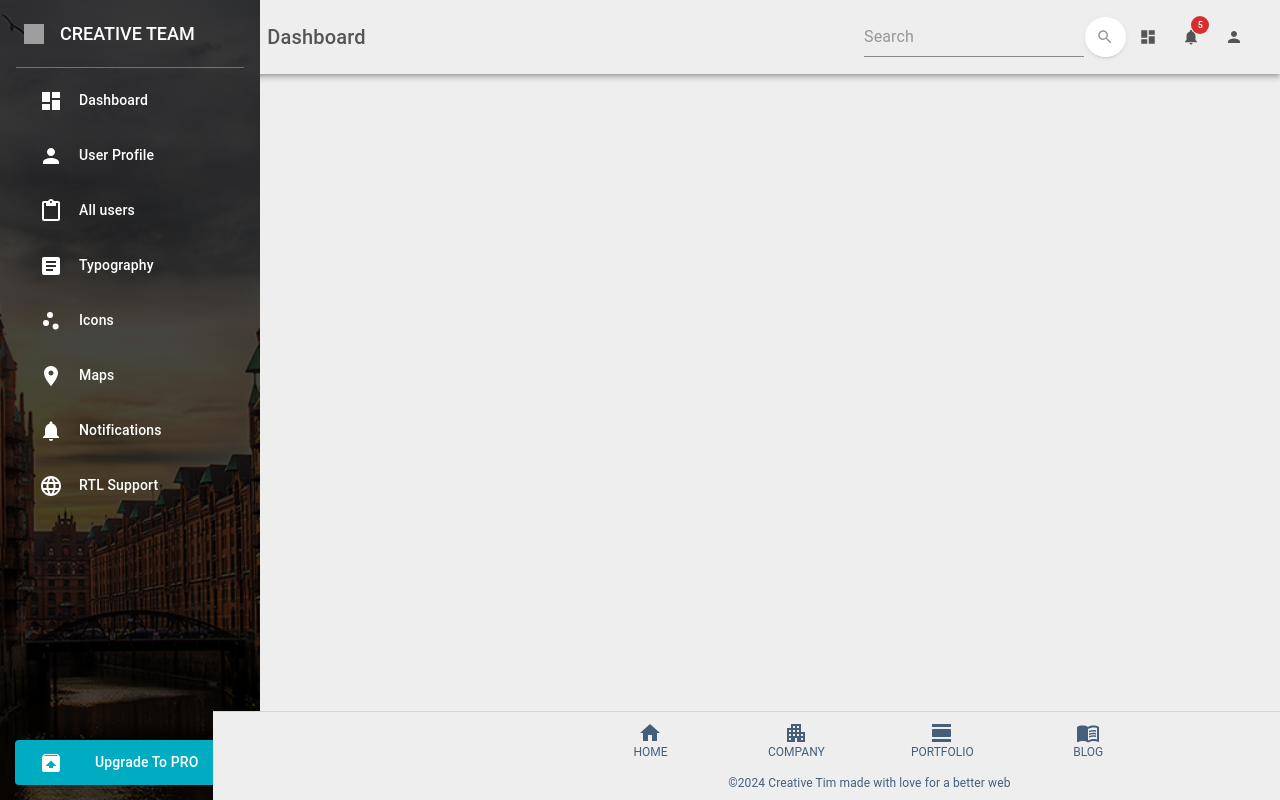
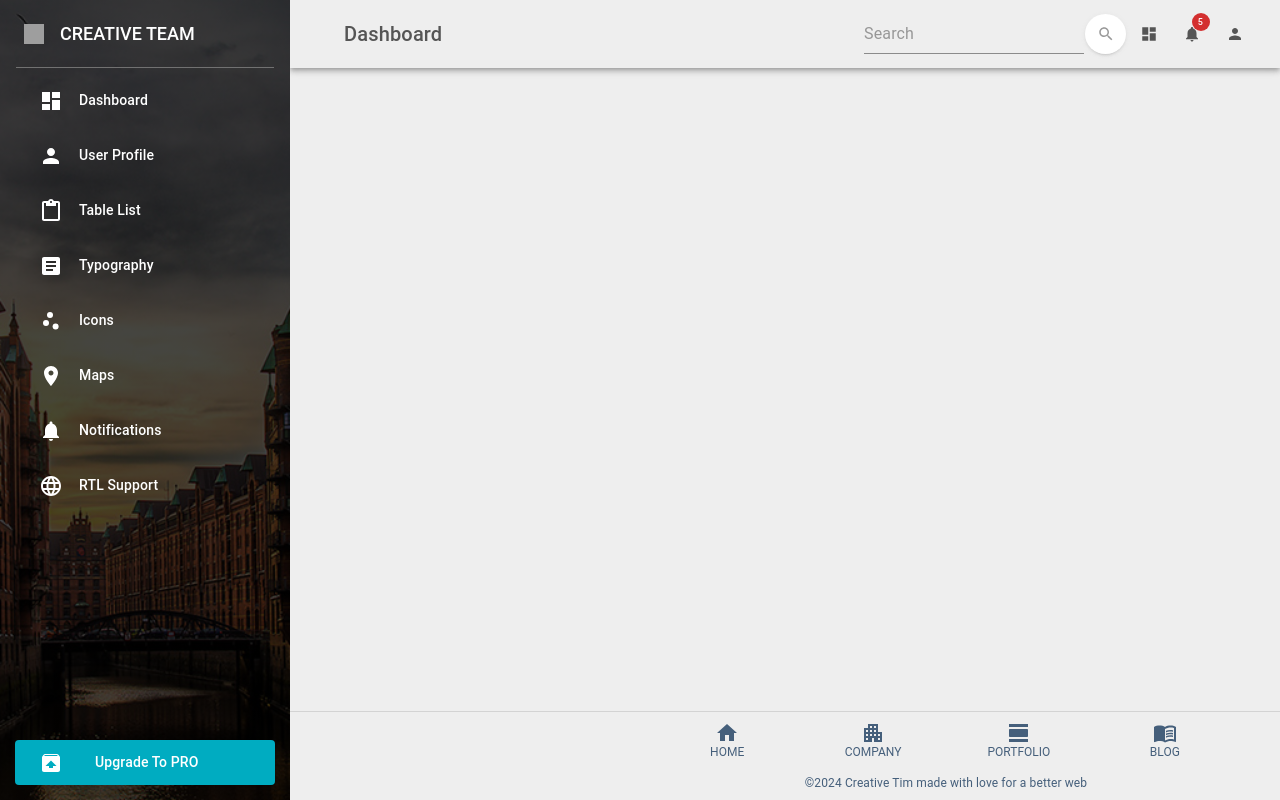
Before and after one commit to Robert-gut/admin_panel, a React (Vite) app: page /admin in a window 1280 px wide. Built offline with nearby package versions, Linux system fonts and the light colour scheme; grey boxes are pictures that could not be loaded.

Commit message:
fixed Sidebar

```diff
--- a/src/components/Header/Header.tsx
+++ b/src/components/Header/Header.tsx
@@ -15,7 +15,6 @@ import Link from '@mui/material/Link';
 import ButtonBase from '@mui/material/ButtonBase';
 import Divider from '@mui/material/Divider';
 import Button from '@mui/material/Button';
-import IconButton from '@mui/material/IconButton';
 import SearchIcon from '@mui/icons-material/Search';
 import './Header.css'
 
@@ -153,7 +152,7 @@ export default function Header() {
 
   return (
     <Box sx={{ flexGrow: 1 }}>
-      <AppBar position="static" sx={{ backgroundColor: '#eee', color: '#555', padding: '5px 0' }}>
+      <AppBar position="static" sx={{ backgroundColor: '#eee', color: '#555', padding: '2px 0' }}>
         <Toolbar>
           <ButtonBase sx={{ borderRadius: '3px' }}>
             <Link
--- a/src/components/Sidebar/Sidebar.tsx
+++ b/src/components/Sidebar/Sidebar.tsx
@@ -1,5 +1,5 @@
-import {Link} from 'react-router-dom'
-import {styled} from '@mui/material/styles'
+import { Link } from 'react-router-dom'
+import { styled } from '@mui/material/styles'
 
 import Box from '@mui/material/Box'
 import Paper from '@mui/material/Paper'
@@ -9,13 +9,30 @@ import ListItemButton from '@mui/material/ListItemButton'
 import ListItemIcon from '@mui/material/ListItemIcon'
 import ListItemText from '@mui/material/ListItemText'
 import bgImage from '../../img/bgMui.jpg'
+
+// Icons
+import DashboardIcon from '@mui/icons-material/Dashboard'
+import PersonIcon from '@mui/icons-material/Person'
+import ContentPasteIcon from '@mui/icons-material/ContentPaste'
+import ScatterPlotIcon from '@mui/icons-material/ScatterPlot'
+import ArticleIcon from '@mui/icons-material/Article'
+import LocationOnIcon from '@mui/icons-material/LocationOn'
+import NotificationsIcon from '@mui/icons-material/Notifications'
+import LanguageIcon from '@mui/icons-material/Language'
 import UnarchiveIcon from '@mui/icons-material/Unarchive'
 
+const data = [
+   { icon: <DashboardIcon />, label: 'Dashboard', path: '/admin' },
+   { icon: <PersonIcon />, label: 'User Profile', path: '/user-profile' },
+   { icon: <ContentPasteIcon />, label: 'Table List', path: '/table-list' },
+   { icon: <ArticleIcon />, label: 'Typography', path: '/typography' },
+   { icon: <ScatterPlotIcon />, label: 'Icons', path: '/icons' },
+   { icon: <LocationOnIcon />, label: 'Maps', path: '/maps' },
+   { icon: <NotificationsIcon />, label: 'Notifications', path: '/notifications' },
+   { icon: <LanguageIcon />, label: 'RTL Support', path: '/rtl-support' },
+]
 
-
-import {data, IAdminRoute} from '../../routes'
-
-const FireNav = styled(List)<{component?: React.ElementType}>({
+const FireNav = styled(List)<{ component?: React.ElementType }>({
    '& .MuiListItemButton-root': {
       paddingLeft: 24,
       paddingRight: 24,
@@ -31,7 +48,7 @@ const FireNav = styled(List)<{component?: React.ElementType}>({
 
 export default function Sidebar() {
    return (
-      <Box sx={{display: 'flex', height: '100vh', position: 'fixed', width: '320px'}}>
+      <Box sx={{ flexGrow: 1 }}>
          <Paper
             elevation={0}
             sx={{
@@ -40,11 +57,12 @@ export default function Sidebar() {
                backgroundImage: `linear-gradient(rgba(0, 0, 0, 0.75), rgba(0, 0, 0, 0.7)), url(${bgImage})`,
                backgroundSize: 'cover',
                backgroundPosition: 'center',
+               height: '100vh'
             }}
          >
             <FireNav component='nav' disablePadding>
-               <ListItemButton component='a' href='#customized-list' sx={{width: '260px', padding: '15px'}}>
-                  <ListItemIcon sx={{fontSize: 20}}>
+               <ListItemButton component='a' href='#customized-list' sx={{ padding: '15px' }}>
+                  <ListItemIcon sx={{ fontSize: 20 }}>
                      <img
                         src='https://upload.wikimedia.org/wikipedia/commons/thumb/a/a7/React-icon.svg/512px-React-icon.svg.png'
                         width={20}
@@ -52,7 +70,7 @@ export default function Sidebar() {
                      />
                   </ListItemIcon>
                   <ListItemText
-                     sx={{my: 0, p: '5px 0px'}}
+                     sx={{ my: 0, p: '5px 0px' }}
                      primary='CREATIVE TEAM'
                      primaryTypographyProps={{
                         fontSize: 18,
@@ -63,10 +81,10 @@ export default function Sidebar() {
                   />
                </ListItemButton>
 
-               <Divider variant='middle' sx={{backgroundColor: 'grey'}} />
+               <Divider variant='middle' sx={{ backgroundColor: 'grey' }} />
                <Box sx={{}}>
-                  {data.map((item: IAdminRoute) => (
-                     <Link key={item.name} to={item.path} style={{textDecoration: 'none', color: 'inherit'}}>
+                  {data.map((item) => (
+                     <Link key={item.label} to={item.path} style={{ textDecoration: 'none', color: 'inherit' }}>
                         <ListItemButton
                            sx={{
                               margin: '10px 15px 0',
@@ -74,18 +92,18 @@ export default function Sidebar() {
                               padding: '8px 24px',
                               color: 'white',
 
-                              '&:focus': {backgroundColor: '#00acc1'},
-                              '&:active': {backgroundColor: '#00acc1'},
+                              '&:focus': { backgroundColor: '#00acc1' },
+                              '&:active': { backgroundColor: '#00acc1' },
                            }}
                         >
-                           <ListItemIcon sx={{color: 'inherit'}}>{item.icon}</ListItemIcon>
-                           <ListItemText primary={item.name} primaryTypographyProps={{fontSize: 14, fontWeight: 'medium'}} />
+                           <ListItemIcon sx={{ color: 'inherit' }}>{item.icon}</ListItemIcon>
+                           <ListItemText primary={item.label} primaryTypographyProps={{ fontSize: 14, fontWeight: 'medium' }} />
                         </ListItemButton>
                      </Link>
                   ))}
                </Box>
             </FireNav>
-            <Link to={'/upgrade'} style={{textDecoration: 'none', color: 'inherit', position: 'absolute', bottom: '15px'}}>
+            <Link to={'/upgrade'} style={{ textDecoration: 'none', color: 'inherit', position: 'absolute', bottom: '15px', width: '100%' }}>
                <ListItemButton
                   sx={{
                      margin: '10px 15px 0',
@@ -93,15 +111,15 @@ export default function Sidebar() {
                      padding: '8px 24px',
                      color: 'white',
                      backgroundColor: '#00acc1',
-                     '&:focus': {backgroundColor: '#00acc1'},
-                     '&:active': {backgroundColor: '#00acc1'},
-                     '&:hover': {backgroundColor: '#00acc1'},
+                     '&:focus': { backgroundColor: '#00acc1' },
+                     '&:active': { backgroundColor: '#00acc1' },
+                     '&:hover': { backgroundColor: '#00acc1' },
                   }}
                >
-                  <ListItemIcon sx={{color: 'inherit'}}>
+                  <ListItemIcon sx={{ color: 'inherit' }}>
                      <UnarchiveIcon />
                   </ListItemIcon>
-                  <ListItemText primary='Upgrade To PRO' primaryTypographyProps={{fontSize: 14, fontWeight: 'medium'}} />
+                  <ListItemText primary='Upgrade To PRO' primaryTypographyProps={{ fontSize: 14, fontWeight: 'medium' }} />
                </ListItemButton>
             </Link>
          </Paper>
--- a/src/layouts/Admin/Admin.tsx
+++ b/src/layouts/Admin/Admin.tsx
@@ -8,10 +8,10 @@ function Admin() {
   return (
     <Box sx={{flexGrow: 1}}>
       <Grid container>
-        <Grid item xs={2}>
+        <Grid item style={{width: "290px"}}>
           <Sidebar />
         </Grid>
-        <Grid item xs={10}>
+        <Grid item xs>
           <Header />
           {/* <h1>Admin</h1> */}
           {/* <h1>Admin</h1> */}
```
